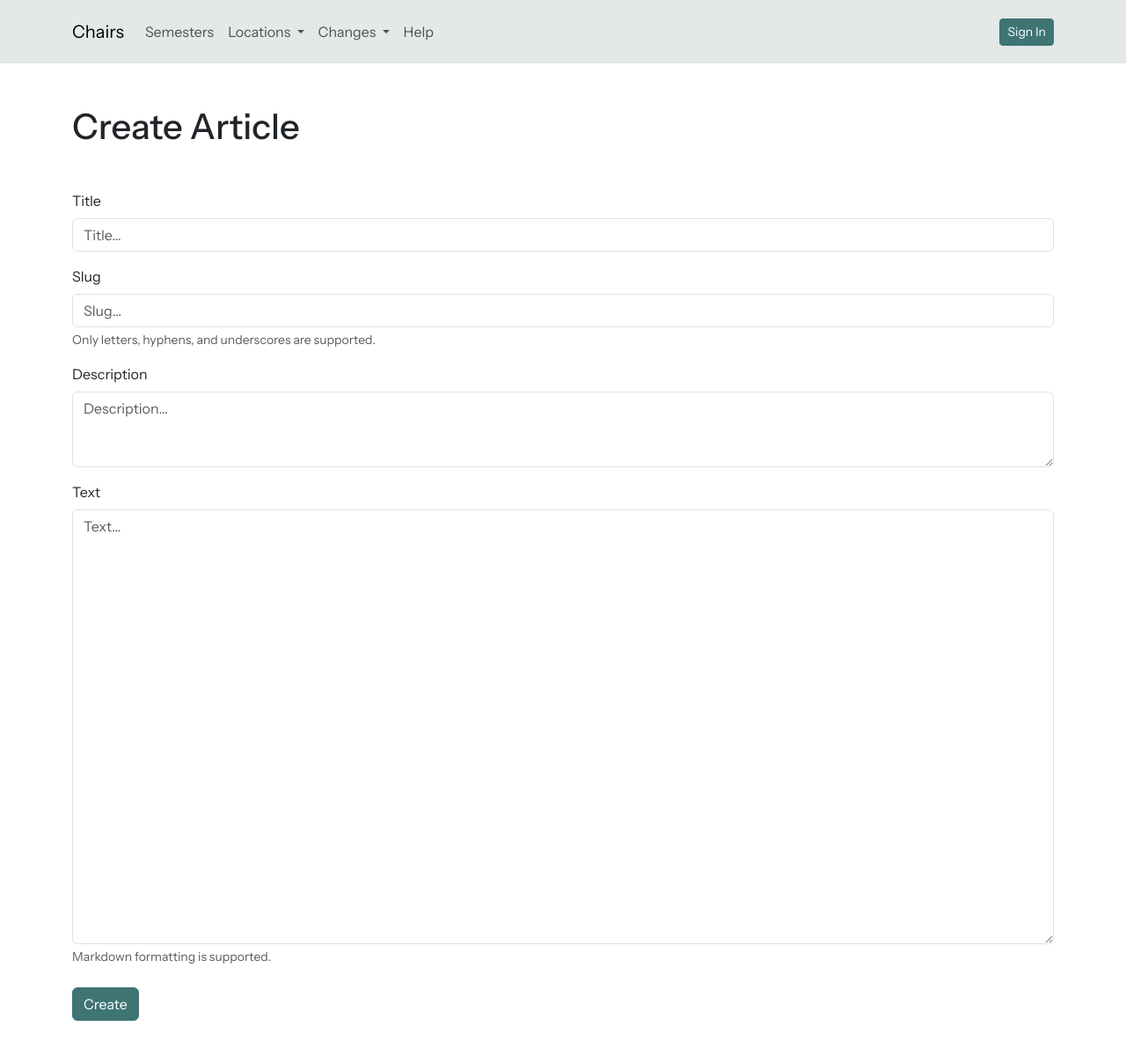
After one commit to readtu/S25ISD1PM, a Django app: page /help/create in a window 1280 px wide. The commit adds this page. Shown: the whole page at 88% size. Run offline with Django 5.2, Linux system fonts and the light colour scheme; some libraries are stand-ins or nearby versions.

Commit message:
Added help article support

```diff
--- a/chairs_app/templates/chairs_app/base.html
+++ b/chairs_app/templates/chairs_app/base.html
@@ -50,6 +50,7 @@
                                     <span class="badge bg-danger">{{rejected_changes|length}}</span></a></li>
                         </ul>
                     </li>
+                    <li class="nav-item"><a href="{% url 'list_articles' %}" class="nav-link">Help</a></li>
                 </ul>
                 <div class="d-flex">
                     {% if user.is_authenticated %}
--- a/chairs_project/settings.py
+++ b/chairs_project/settings.py
@@ -35,6 +35,7 @@ INSTALLED_APPS = [
     "changes_app",
     "locations_app",
     "semesters_app",
+    "help_app",
 ]
 
 MIDDLEWARE = [
--- a/chairs_project/urls.py
+++ b/chairs_project/urls.py
@@ -8,5 +8,6 @@ urlpatterns = [
     path("", include("locations_app.urls")),
     path("", include("changes_app.urls")),
     path("", include("semesters_app.urls")),
+    path("", include("help_app.urls")),
     *urlpatterns,
 ]
--- /dev/null
+++ b/help_app/templates/help_app/create_article.html
@@ -0,0 +1,37 @@
+{% extends 'chairs_app/base.html' %}
+{% block title %}Create Article{% endblock %}
+{% block body %}
+<section class="container pt-5 pb-0">
+    <h1 class="mb-0">Create Article</h1>
+</section>
+<section class="container py-5">
+    <form method="POST">
+        <div class="mb-3">
+            <label for="title" class="form-label">Title</label>
+            <input type="text" class="form-control" id="title" name="title" placeholder="Title…" maxlength="255"
+                required>
+        </div>
+        <div class="mb-3">
+            <label for="slug" class="form-label">Slug</label>
+            <input type="text" class="form-control" id="slug" name="slug" placeholder="Slug…" maxlength="255" required
+                pattern="[a-zA-Z_\-]+">
+            <div class="form-text">Only letters, hyphens, and underscores are supported.</div>
+        </div>
+        <div class="mb-3">
+            <label for="description" class="form-label">Description</label>
+            <textarea type="text" class="form-control" id="description" name="description" placeholder="Description…"
+                maxlength="500" rows="3"></textarea>
+        </div>
+        <div class="mb-3">
+            <label for="text" class="form-label">Text</label>
+            <textarea type="text" class="form-control" id="text" name="text" placeholder="Text…" maxlength="3000"
+                required rows="20"></textarea>
+                <div class="form-text">Markdown formatting is supported.</div>
+        </div>
+        <div class="mt-4">
+            {% csrf_token %}
+            <input type="submit" value="Create" class="btn btn-primary">
+        </div>
+    </form>
+</section>
+{% endblock %}
--- /dev/null
+++ b/help_app/urls.py
@@ -0,0 +1,31 @@
+from django.urls.conf import path
+
+from . import views
+
+urlpatterns = [
+    path(
+        "help",
+        views.list_articles,
+        name=views.list_articles.__name__,
+    ),
+    path(
+        "help/create",
+        views.create_article,
+        name=views.create_article.__name__,
+    ),
+    path(
+        "help/<slug:slug>",
+        views.view_article,
+        name=views.view_article.__name__,
+    ),
+    path(
+        "help/<slug:slug>/edit",
+        views.edit_article,
+        name=views.edit_article.__name__,
+    ),
+    path(
+        "help/<slug:slug>/delete",
+        views.delete_article,
+        name=views.delete_article.__name__,
+    ),
+]
--- /dev/null
+++ b/help_app/views.py
@@ -0,0 +1,76 @@
+from django.contrib.messages import success
+from django.core.validators import validate_slug
+from django.http.request import HttpRequest
+from django.http.response import HttpResponse
+from django.shortcuts import get_object_or_404, redirect, render
+from django.views.decorators.http import require_GET, require_http_methods, require_POST
+
+from help_app.models import Article
+
+
+@require_GET
+def list_articles(request: HttpRequest) -> HttpResponse:
+    articles = Article.objects.all()
+    return render(
+        request,
+        f"{__package__}/{list_articles.__name__}.html",
+        {
+            "articles": articles,
+        },
+    )
+
+
+@require_http_methods(["GET", "POST"])
+def create_article(request: HttpRequest) -> HttpResponse:
+    if request.method == "POST":
+        validate_slug(request.POST["slug"])
+        article = Article.objects.create(
+            title=request.POST["title"],
+            slug=request.POST["slug"],
+            description=request.POST["description"] or None,
+            text=request.POST["text"],
+        )
+        success(request, f"Created {article}.")
+        return redirect(article)
+    return render(request, f"{__package__}/{create_article.__name__}.html", {})
+
+
+@require_GET
+def view_article(request: HttpRequest, slug: str) -> HttpResponse:
+    article = get_object_or_404(Article, slug=slug)
+    return render(
+        request,
+        f"{__package__}/{view_article.__name__}.html",
+        {
+            "article": article,
+        },
+    )
+
+
+@require_http_methods(["GET", "POST"])
+def edit_article(request: HttpRequest, slug: str) -> HttpResponse:
+    article = get_object_or_404(Article, slug=slug)
+    if request.method == "POST":
+        article.title = request.POST["title"]
+        article.slug = request.POST["slug"]
+        article.description = request.POST["description"] or article.description
+        article.text = request.POST["text"]
+        article.save()
+        success(request, f"Saved changes to {article}.")
+        return redirect(article)
+    return render(
+        request,
+        f"{__package__}/{edit_article.__name__}.html",
+        {
+            "article": article,
+        },
+    )
+
+
+@require_POST
+def delete_article(request: HttpRequest, slug: str) -> HttpResponse:
+    article = get_object_or_404(Article, slug=slug)
+    title = article.title
+    article.delete()
+    success(request, f"Deleted {title}.")
+    return redirect("list_articles")
--- a/requirements.txt
+++ b/requirements.txt
@@ -1 +1,2 @@
 django==5.1.4
+markdown==3.7
```
Also changed, not shown: chairs_app/templatetags/markdown.py (added, +11 -0 lines), help_app/models.py (added, +19 -0 lines), help_app/templates/help_app/edit_article.html (added, +37 -0 lines), help_app/templates/help_app/list_articles.html (added, +24 -0 lines), help_app/templates/help_app/view_article.html (added, +30 -0 lines), chairs_app/templatetags/__init__.py (added), help_app/__init__.py (added), help_app/migrations/0001_initial.py (added), help_app/migrations/0002_article_description.py (added), help_app/migrations/__init__.py (added).
